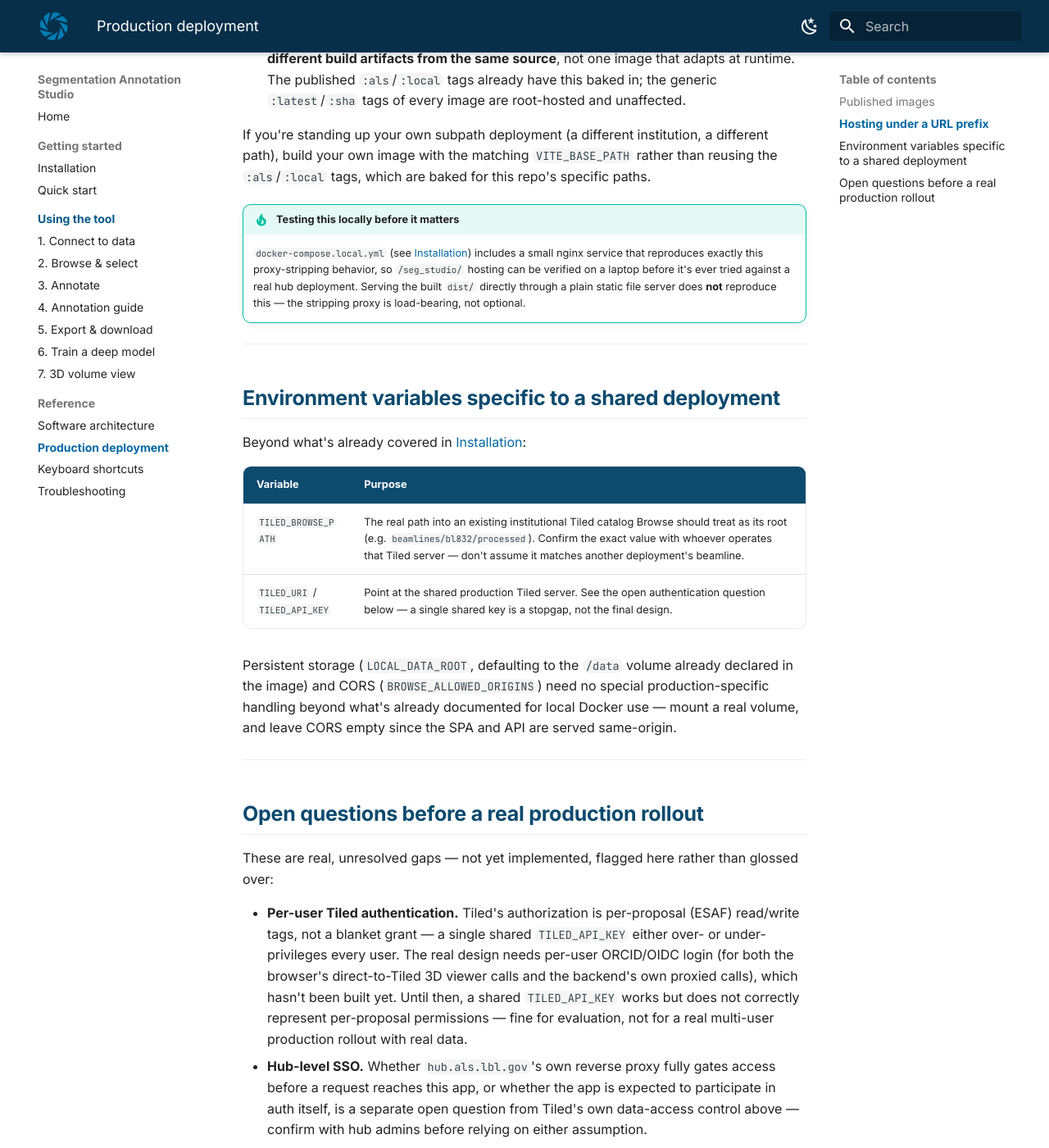
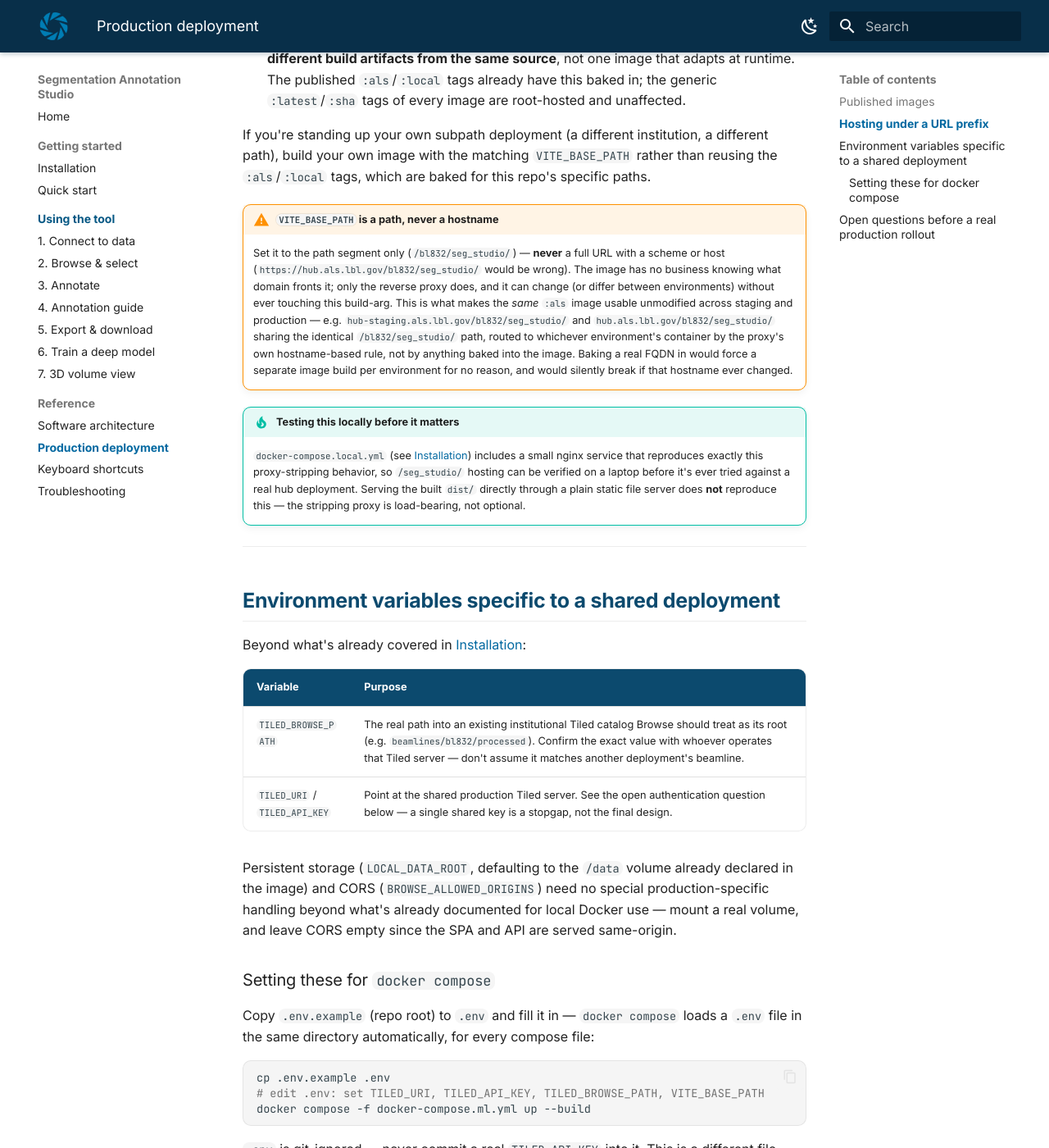
Before and after one commit to mlexchange/Segmentation_Annotation_Studio, an MkDocs documentation site: the page built from docs/reference/deployment.md, in a window 1280 px wide and 1400 px high, scrolled down 1757 px. Shown: the whole window at 82% size. Built offline with MkDocs 1.6.1 and Material for MkDocs 9.7.7, drawn with Linux system fonts in a browser that asks for light colours; some of the changed text lies outside the part shown.

Commit message:
Ensuring fqdn not included here

````diff
--- a/docker-compose.full.yml
+++ b/docker-compose.full.yml
@@ -19,6 +19,9 @@ services:
     environment:
       LOCAL_DATA_ROOT: "/data"
       BROWSE_ALLOWED_ORIGINS: "${BROWSE_ALLOWED_ORIGINS:-}"
+      # Only relevant if you point this stack's bundled Tiled at pre-existing
+      # data rather than this app's own ingest — leave unset otherwise:
+      TILED_BROWSE_PATH: "${TILED_BROWSE_PATH:-}"
       # Set this to keep the same Tiled API key across container restarts —
       # otherwise docker-entrypoint-full.sh generates a fresh one each time,
       # which is fine (Tiled's catalog itself persists in the volume below)
--- a/docker-compose.yml
+++ b/docker-compose.yml
@@ -12,6 +12,10 @@ services:
       # External Tiled server (required):
       TILED_URI: "${TILED_URI:-http://host.docker.internal:8010}"
       TILED_API_KEY: "${TILED_API_KEY:-}"
+      # Path into the Tiled tree Browse treats as its root — set this for a
+      # deployment pointed at an existing institutional Tiled catalog rather
+      # than a from-scratch one (see .env.example):
+      TILED_BROWSE_PATH: "${TILED_BROWSE_PATH:-}"
       # Persisted annotation drafts/versions/exports live under this path:
       LOCAL_DATA_ROOT: "/data"
       # Same-origin SPA → CORS can be empty; set if you split origins:
--- a/docs/reference/deployment.md
+++ b/docs/reference/deployment.md
@@ -60,6 +60,20 @@ If you're standing up your own subpath deployment (a different institution, a
 different path), build your own image with the matching `VITE_BASE_PATH` rather than
 reusing the `:als`/`:local` tags, which are baked for this repo's specific paths.
 
+!!! warning "`VITE_BASE_PATH` is a path, never a hostname"
+    Set it to the path segment only (`/bl832/seg_studio/`) — **never** a full URL
+    with a scheme or host (`https://hub.als.lbl.gov/bl832/seg_studio/` would be
+    wrong). The image has no business knowing what domain fronts it; only the
+    reverse proxy does, and it can change (or differ between environments)
+    without ever touching this build-arg. This is what makes the *same* `:als`
+    image usable unmodified across staging and production — e.g.
+    `hub-staging.als.lbl.gov/bl832/seg_studio/` and
+    `hub.als.lbl.gov/bl832/seg_studio/` sharing the identical `/bl832/seg_studio/`
+    path, routed to whichever environment's container by the proxy's own
+    hostname-based rule, not by anything baked into the image. Baking a real
+    FQDN in would force a separate image build per environment for no reason,
+    and would silently break if that hostname ever changed.
+
 !!! tip "Testing this locally before it matters"
     `docker-compose.local.yml` (see [Installation](../getting-started/installation.md))
     includes a small nginx service that reproduces exactly this proxy-stripping
@@ -84,6 +98,28 @@ declared in the image) and CORS (`BROWSE_ALLOWED_ORIGINS`) need no special
 production-specific handling beyond what's already documented for local Docker use —
 mount a real volume, and leave CORS empty since the SPA and API are served same-origin.
 
+### Setting these for `docker compose`
+
+Copy `.env.example` (repo root) to `.env` and fill it in — `docker compose` loads a
+`.env` file in the same directory automatically, for every compose file:
+
+```bash
+cp .env.example .env
+# edit .env: set TILED_URI, TILED_API_KEY, TILED_BROWSE_PATH, VITE_BASE_PATH
+docker compose -f docker-compose.ml.yml up --build
+```
+
+`.env` is git-ignored — never commit a real `TILED_API_KEY` into it. This is a
+different file from `backend/.env.example`/`frontend/.env.example`, which configure
+`start_all.sh`/plain `npm run dev`/`npm run build` outside a container — the root
+`.env` is specifically what `docker compose` itself substitutes into the compose
+files' `${VAR}` references (`TILED_URI`, `TILED_API_KEY`, and `TILED_BROWSE_PATH` in
+`docker-compose.yml`/`docker-compose.ml.yml`; `VITE_BASE_PATH` as a build-arg in
+`docker-compose.ml.yml`). If you're running the already-published `ghcr.io` image
+directly (`docker run`/your own orchestration) rather than through one of these
+compose files, pass the equivalent `-e`/env vars there instead — `.env` only affects
+`docker compose` invocations in this directory.
+
 ---
 
 ## Open questions before a real production rollout
````
Also changed, not shown: docker-compose.ml.yml (+12 -1 lines), docs/getting-started/installation.md (+8 -1 lines), 3 other files.
